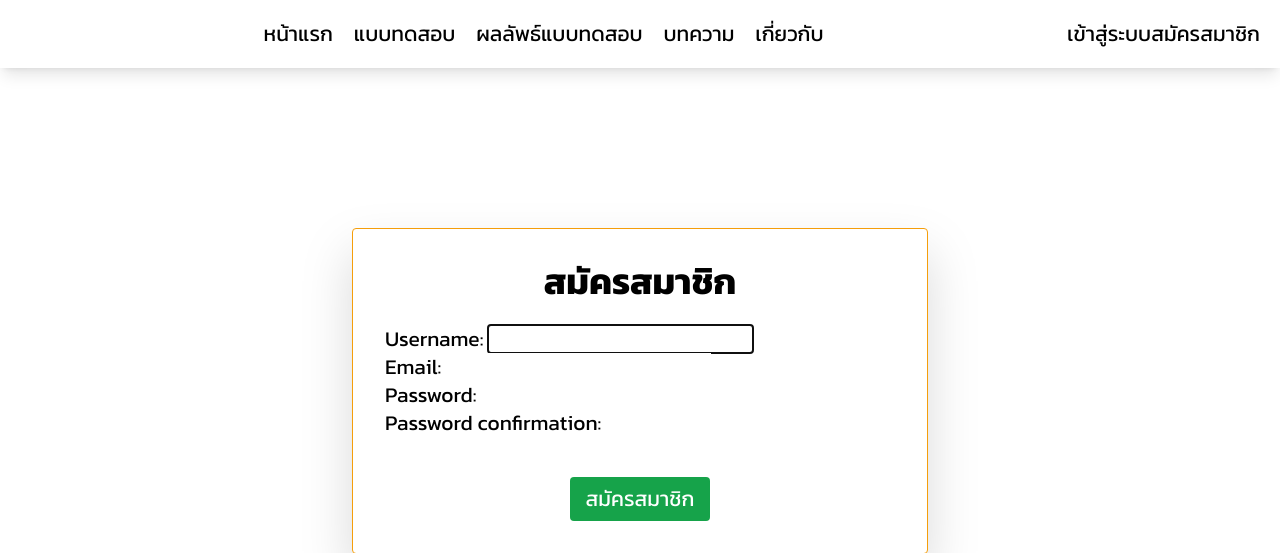
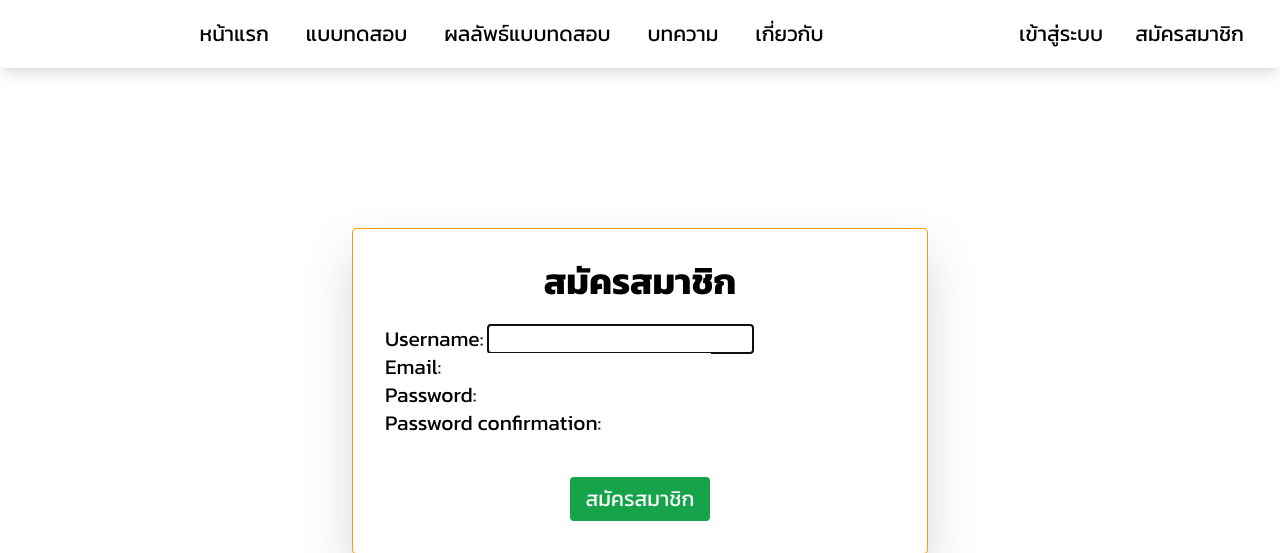
Before and after one commit to KalaboonMan/ProjectMbti, a Django app: page /users/register in a window 1280 px wide. Shown: the top 553 px of the page. Run offline with Django 4.2, Linux system fonts and the light colour scheme; some libraries are stand-ins or nearby versions.

Commit message:
ตกแต่ง

```diff
--- a/mbti/templates/mbti/components/site_header.html
+++ b/mbti/templates/mbti/components/site_header.html
@@ -7,11 +7,11 @@
 <body class="">
   <header class="flex justify-between items-center shadow-lg p-5 bg-white bg-[#fed7aa]">
     <div class="flex-1 text-center">
-      <a href="{% url 'home' %}" class="text-black no-underline hover:underline mx-2">หน้าแรก</a>
-      <a href="{% url 'mbti_test' %}" class="text-black no-underline hover:underline mx-2">แบบทดสอบ</a>
-      <a href="{% url 'mbti_result' %}" class="text-black no-underline hover:underline mx-2">ผลลัพธ์แบบทดสอบ</a>
-      <a href="{% url 'article' %}" class="text-black no-underline hover:underline mx-2">บทความ</a>
-      <a href="{% url 'about' %}" class="text-black no-underline hover:underline mx-2">เกี่ยวกับ</a>
+      <a href="{% url 'home' %}" class="text-black no-underline hover:underline mx-4">หน้าแรก</a>
+      <a href="{% url 'mbti_test' %}" class="text-black no-underline hover:underline mx-4">แบบทดสอบ</a>
+      <a href="{% url 'mbti_result' %}" class="text-black no-underline hover:underline mx-4">ผลลัพธ์แบบทดสอบ</a>
+      <a href="{% url 'article' %}" class="text-black no-underline hover:underline mx-4">บทความ</a>
+      <a href="{% url 'about' %}" class="text-black no-underline hover:underline mx-4">เกี่ยวกับ</a>
     </div>
 
     <div class="flex-2 flex justify-end">
@@ -25,7 +25,7 @@
             </button>
             <div x-show="open" class="absolute right-0 mt-2 py-2 w-48 bg-white rounded-md shadow-lg overflow-hidden z-50" x-transition:enter="transition ease-out duration-100 transform" x-transition:enter-start="opacity-0 scale-95" x-transition:enter-end="opacity-100 scale-100" x-transition:leave="transition ease-in duration-75 transform" x-transition:leave-start="opacity-100 scale-100" x-transition:leave-end="opacity-0 scale-95">
               <a href="{% url 'profile' %}" class="block px-4 py-2 text-sm text-gray-700 hover:bg-gray-100">ข้อมูลผู้ใช้</a>
-              <a href="{% url 'password_change' %}" class="block px-4 py-2 text-sm text-gray-700 hover:bg-gray-100">เปลี่ยนรหัสผ่าน</a>
+              <a href="{% url 'password_change' %}" class="block px-4 py-2 text-sm text-gray-700 hover:bg-gray-100 ">เปลี่ยนรหัสผ่าน</a>
               <a href="{% url 'article_writing' %}" class="block px-4 py-2 text-sm text-gray-700 hover:bg-gray-100">เขียนบทความ</a>
               <a href="{% url 'article_history' %}" class="block px-4 py-2 text-sm text-gray-700 hover:bg-gray-100">ประวัติบทความ</a>
               <form action="{% url 'logout' %}" method="POST" class="block px-4 py-2 text-sm text-gray-700 hover:bg-gray-100 w-full text-left">
@@ -35,8 +35,8 @@
             </div>
         </div>
       {% else %}
-        <a href="{% url 'login' %}" class="text-black no-underline hover:underline">เข้าสู่ระบบ</a>
-        <a href="{% url 'register' %}" class="text-black no-underline hover:underline">สมัครสมาชิก</a>
+        <a href="{% url 'login' %}" class="text-black no-underline hover:underline mx-4">เข้าสู่ระบบ</a>
+        <a href="{% url 'register' %}" class="text-black no-underline hover:underline mx-4">สมัครสมาชิก</a>
       {% endif %}
     </div>
   </header>
--- a/mbti/templates/mbti/home.html
+++ b/mbti/templates/mbti/home.html
@@ -9,14 +9,14 @@
   </div>
 
   <div class="flex flex-col items-center justify-center text-center mx-auto py-10 pt-24">
-    <h1 class="text-4xl mt-20 mb-20 font-bold">แบบทดสอบบุคลิกภาพ</h1>
-    <a href="{% url 'mbti_test' %}" class="mb-20 rounded-full bg-white text-black px-10 py-3 shadow-lg text-xl hover:bg-[#D1A3FF]">
+    <h1 class="text-4xl mt-20 mb-20 font-bold text-[#6a1b9a]">แบบทดสอบบุคลิกภาพ</h1>
+    <a href="{% url 'mbti_test' %}" class="mb-20 rounded-full bg-white text-[#88498f] px-10 py-3 shadow-lg text-xl hover:bg-[#fbcfe8]">
       เริ่มทำแบบทดสอบกันเลย!
     </a>
     <br>
 
     <div class=" container px-4 max-w-6xl bg-white rounded-lg border border-gray-300 ">
-      <div class="flex flex-col items-start justify-start text-left px-16 py-8">
+      <div class="flex flex-col items-start justify-start text-left px-16 py-14">
         <h1 class="text-4xl ">MBTI แบบทดสอบบุคลิกภาพ คืออะไร?</h1>
         <br>
         <p class="text-2xl font-bold">เนื้อหา</p>
--- a/mbti/templates/mbti/mbti_result.html
+++ b/mbti/templates/mbti/mbti_result.html
@@ -1,6 +1,7 @@
 {% extends 'MBTI/components/base.html/' %}
 
 {% block content %}
+
 <body>
   <div class="flex flex-col items-center justify-center text-center mx-auto p-11">
     <div class="w-full max-w-8xl bg-white border border-gray-300 rounded-lg shadow-md p-8 mb-6">
```
Also changed, not shown: mbti/templates/mbti/mbti_test.html (+28 -20 lines), db.sqlite3, static/css/styles.css (line endings or trailing spaces).
